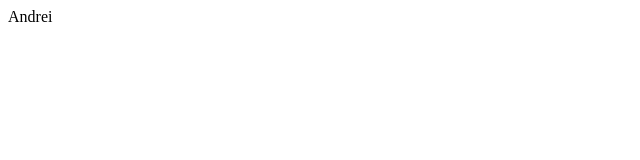
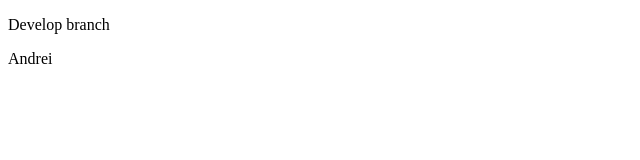
Before and after one commit to krukouskiandrei/schacon, a plain HTML site: page index.html in a window 1280 px wide. Shown: the whole page, without its empty margins (0-640 px from the left). Drawn offline with Linux system fonts and the light colour scheme.

Commit message:
created develop branch

```diff
--- a/index.html
+++ b/index.html
@@ -5,6 +5,11 @@
 </head>
 <body>
 	<header></header>
+	<section>
+		<article>
+			<p>Develop branch</p>
+		</article>
+	</section>
 	<footer><span>Andrei</span></footer>
 </body>
 </html>
```
